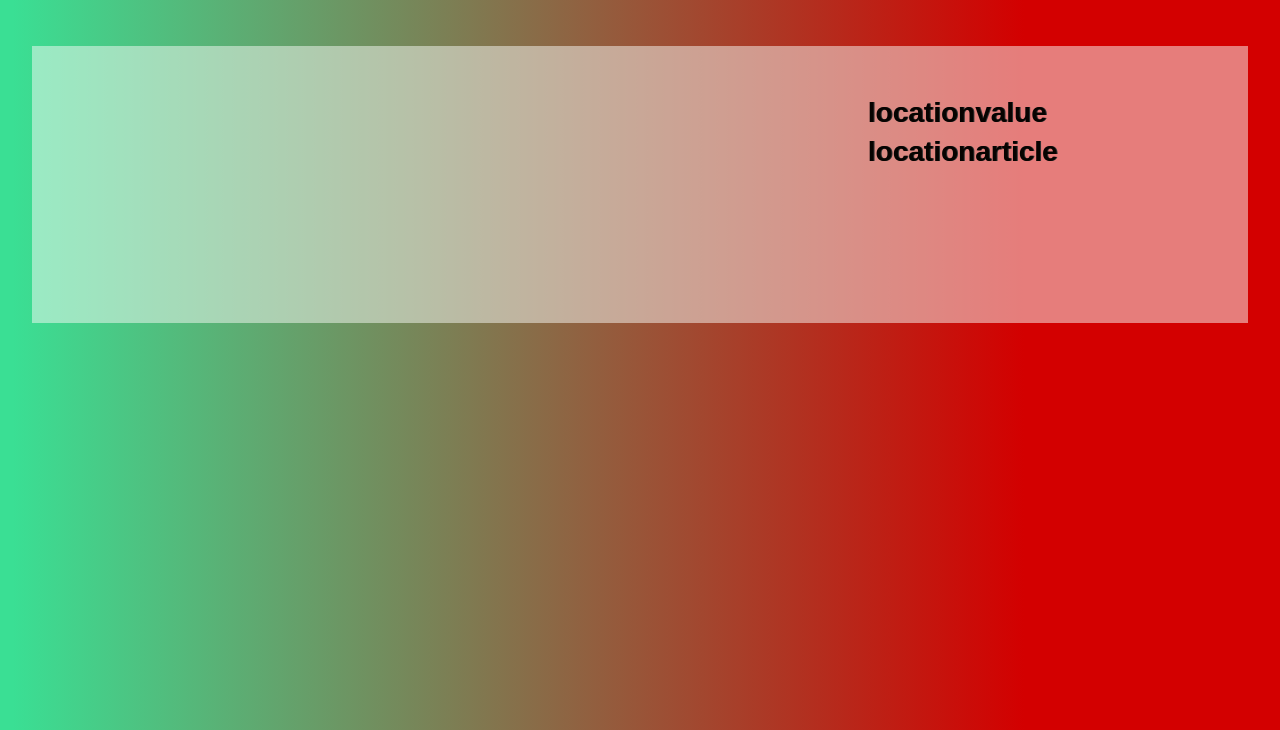
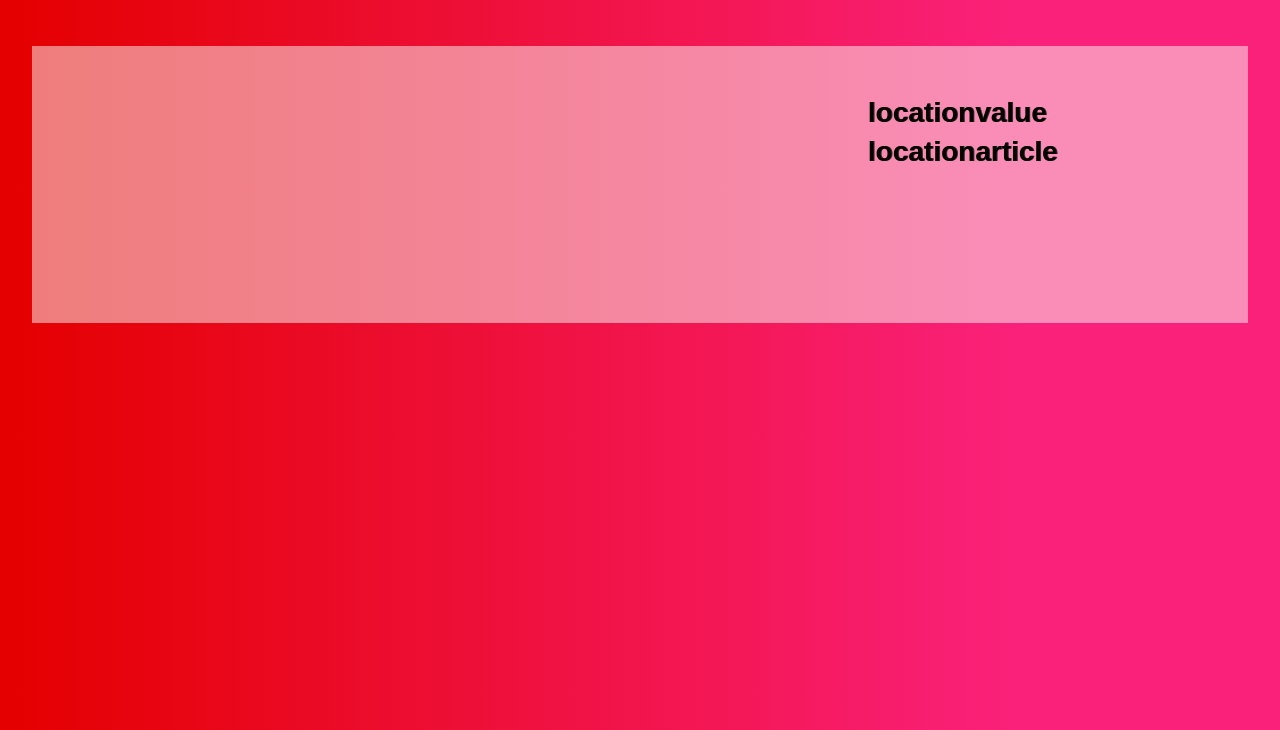
Before and after one commit to jarnailboparai/gagan_5_testnewapp_705, a plain HTML site: page location.html in a window 1280 px wide. Shown: the part 70-800 px from the top of the page. Drawn offline with Linux system fonts and the light colour scheme; some packages are replaced by stand-ins of ours; files whose address does not match are found by name; a web font is replaced by a local one.

Commit message:
gagan_5_testnewapp_705

```diff
--- a/css/theme.css
+++ b/css/theme.css
@@ -159,9 +159,9 @@ body{
 	background-image:none;
 	background-repeat:no-repeat;
 	background-size:cover;
-	background: linear-gradient(left , rgb(58, 223, 148) 1% , rgb(211, 0, 0) 80%);
-background: -o-linear-gradient(left , rgb(58, 223, 148) 1% , rgb(211, 0, 0) 80%);
-background: -ms-linear-gradient(left , rgb(58, 223, 148) 1% , rgb(211, 0, 0) 80%);
-background: -moz-linear-gradient(left , rgb(58, 223, 148) 1% , rgb(211, 0, 0) 80%);
-background: -webkit-linear-gradient(left , rgb(58, 223, 148) 1% , rgb(211, 0, 0) 80%);
+	background: linear-gradient(left , rgb(228, 0, 0) 1% , rgb(250, 33, 123) 80%);
+background: -o-linear-gradient(left , rgb(228, 0, 0) 1% , rgb(250, 33, 123) 80%);
+background: -ms-linear-gradient(left , rgb(228, 0, 0) 1% , rgb(250, 33, 123) 80%);
+background: -moz-linear-gradient(left , rgb(228, 0, 0) 1% , rgb(250, 33, 123) 80%);
+background: -webkit-linear-gradient(left , rgb(228, 0, 0) 1% , rgb(250, 33, 123) 80%);
 }
```
